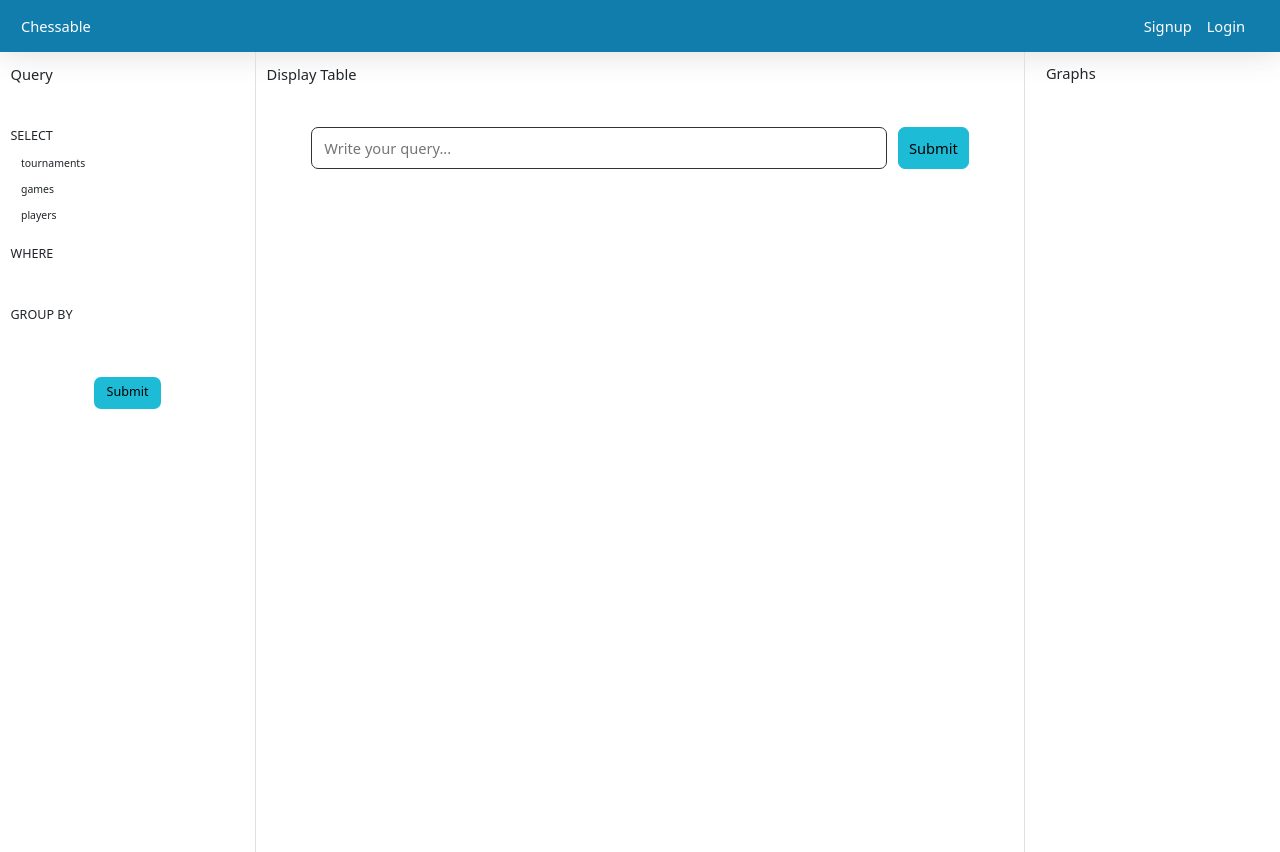
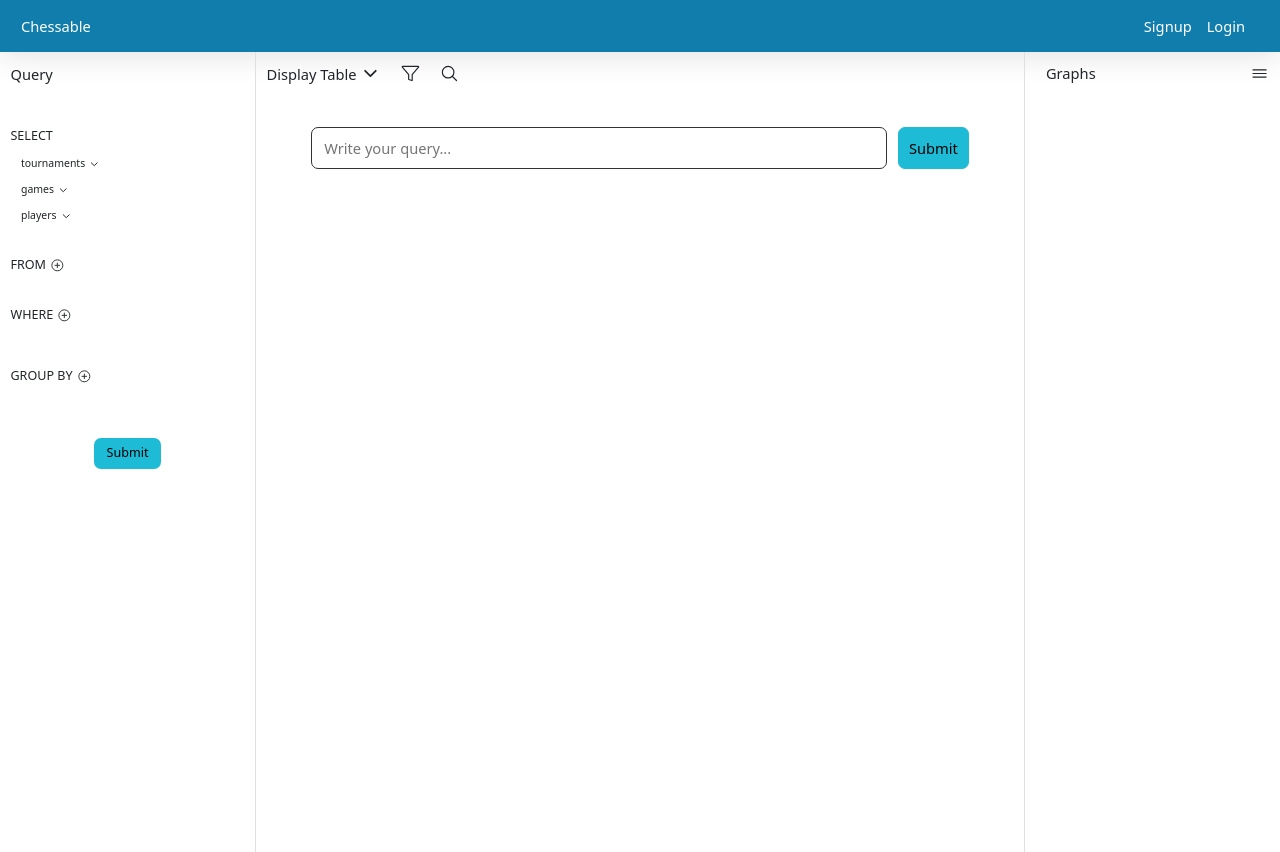
Before and after one commit to ThuNguyen-198/chessable, a React (Vite) app: page / in a window 1280 px wide. Built offline with nearby package versions, Linux system fonts and the light colour scheme.

Commit message:
add FROM section

```diff
--- a/src/App.jsx
+++ b/src/App.jsx
@@ -5,6 +5,7 @@
 import QuerySelect from "./Components/QuerySelect";
 import QueryWhere from "./Components/QueryWhere";
 import QueryGroupBy from "./Components/QueryGroupBy";
+import QueryFrom from "./Components/QueryFrom";
 
 function App() {
   // Section Query
@@ -12,6 +13,8 @@
   const [checkedPlayersCols, setCheckedPlayersCols] = useState([]);
   const [checkedGamesCols, setCheckedGamesCols] = useState([]);
 
+  // Section Query - FROM
+  const [fromData, setFromData] = useState([]);
   // Section Query - WHERE
   const [whereData, setWhereData] = useState([]);
 
@@ -161,6 +164,8 @@
             checkedGamesCols={checkedGamesCols}
             setCheckedGamesCols={setCheckedGamesCols}
           />
+          {/* Section group by */}
+          <QueryFrom fromData={fromData} setFromData={setFromData} />
           {/* Section where */}
           <QueryWhere whereData={whereData} setWhereData={setWhereData} />
 
--- /dev/null
+++ b/src/Components/QueryFrom.jsx
@@ -0,0 +1,63 @@
+import React from "react";
+import { useState } from "react";
+
+const QueryFrom = (props) => {
+  const [fromTableList, setFromTableList] = useState(["col1", "col2", "col3"]);
+
+  const handleFromInputChange = (event, index) => {
+    event.preventDefault();
+    const newData = [...props.fromData];
+    newData[index] = event.target.value;
+    props.setFromData(newData);
+  };
+
+  const handleAddFromRow = (event) => {
+    event.preventDefault();
+    props.setFromData([...props.fromData, ""]);
+  };
+  const handleRemoveFromRow = (event, index) => {
+    event.preventDefault();
+    const newData = [...props.fromData];
+    newData.splice(index, 1);
+    props.setFromData(newData);
+  };
+  return (
+    <div className="group-by-block">
+      <p className="query-step text-icon group-by">
+        FROM
+        <ion-icon
+          name="add-circle-outline"
+          onClick={handleAddFromRow}
+        ></ion-icon>
+      </p>
+      <div className="group-by-container">
+        <form>
+          {props.fromData.map((row, index) => (
+            <div className="group-by-row" key={index}>
+              <select
+                className="group-by-drop-down"
+                value={row}
+                onChange={(event) => handleFromInputChange(event, index)}
+              >
+                <option key={-1} value="">
+                  Select Table
+                </option>
+                {fromTableList.map((col, i) => (
+                  <option key={i} value={col}>
+                    {col}
+                  </option>
+                ))}
+              </select>
+
+              <button onClick={(event) => handleRemoveFromRow(event, index)}>
+                <ion-icon name="trash-outline"></ion-icon>
+              </button>
+            </div>
+          ))}
+        </form>
+      </div>
+    </div>
+  );
+};
+
+export default QueryFrom;
```
